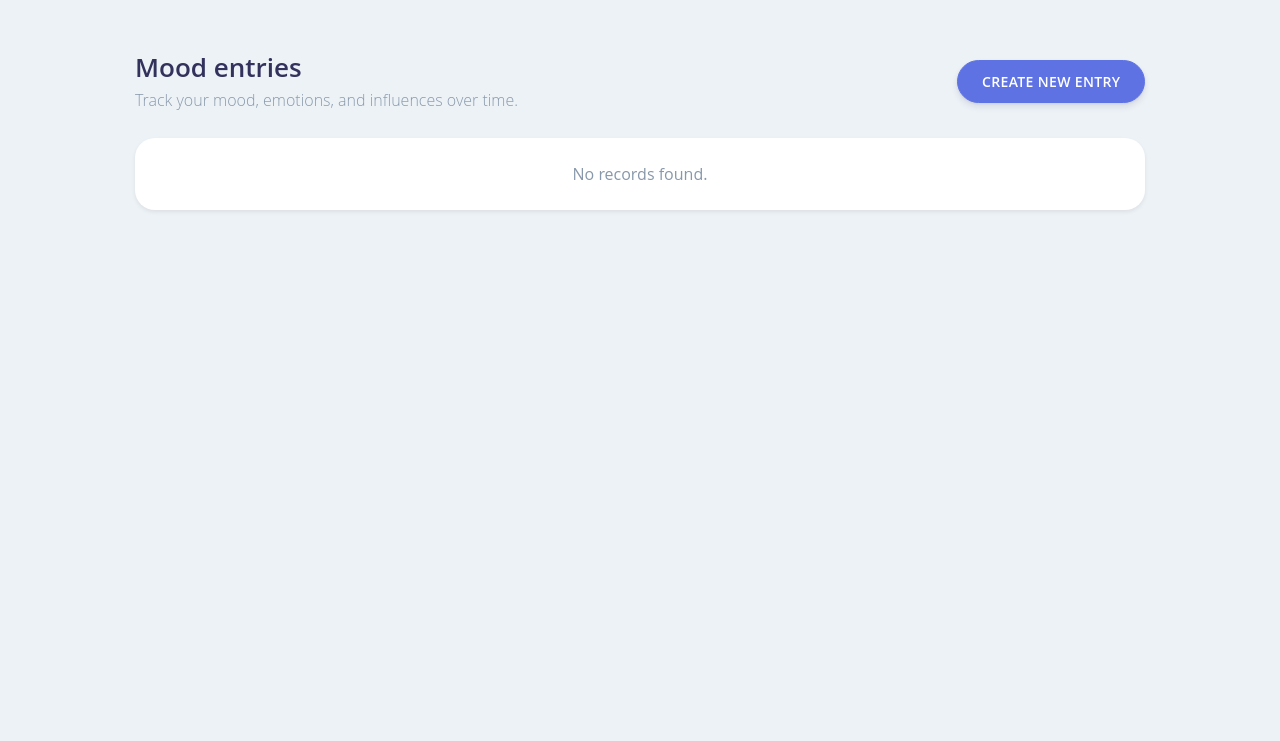
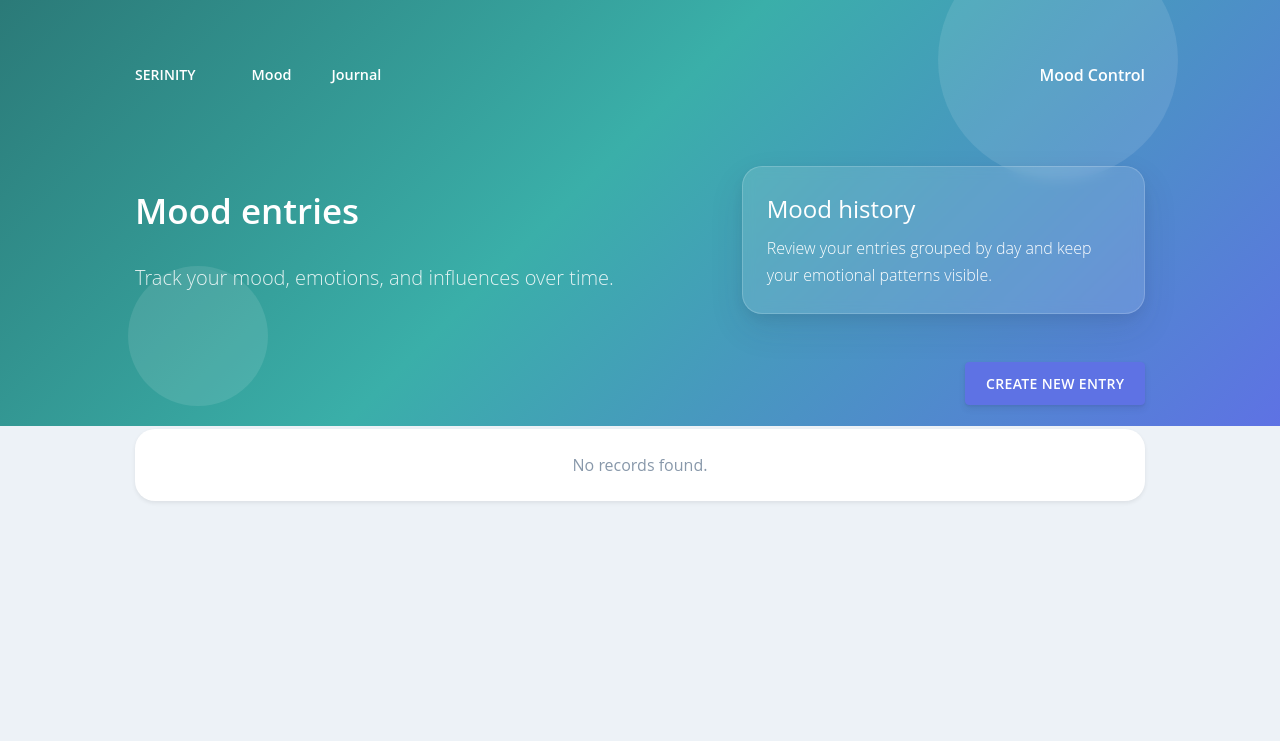
Before and after one commit to Gl3diator/Esprit-PIDEV-3A25-2526-Serinity, a Symfony app: template project/templates/mood_entry/index.html.twig in a window 1280 px wide. Shown: the top 741 px of the page. After the commit the page ends 503 px from the top, so only its background shows below. Run offline with Twig, Linux system fonts and the light colour scheme; the template is opened without the code that fills it, so the values that code supplies are empty; some libraries are stand-ins or nearby versions.

Commit message:
feat(serinity-web): use argon template components

```diff
--- /dev/null
+++ b/project/public/argon/css/serinity-front.css
@@ -0,0 +1,128 @@
+.serinity-hero {
+    position: relative;
+    overflow: hidden;
+    background: linear-gradient(135deg, #2b7a78 0%, #3aafa9 45%, #5e72e4 100%);
+    padding-top: 2rem;
+    padding-bottom: 7rem;
+}
+
+.serinity-hero::before,
+.serinity-hero::after {
+    content: "";
+    position: absolute;
+    border-radius: 50%;
+    background: rgba(255, 255, 255, 0.10);
+}
+
+.serinity-hero::before {
+    width: 240px;
+    height: 240px;
+    top: -60px;
+    right: 8%;
+}
+
+.serinity-hero::after {
+    width: 140px;
+    height: 140px;
+    bottom: 20px;
+    left: 10%;
+}
+
+.serinity-navbar {
+    background: transparent;
+}
+
+.serinity-navbar .navbar-brand,
+.serinity-navbar .nav-link,
+.serinity-navbar .navbar-text {
+    color: #fff !important;
+    font-weight: 600;
+}
+
+.serinity-page-wrap {
+    margin-top: -4rem;
+    position: relative;
+    z-index: 10;
+}
+
+.serinity-glass-card {
+    background: rgba(255, 255, 255, 0.12);
+    border: 1px solid rgba(255, 255, 255, 0.18);
+    border-radius: 1.25rem;
+    backdrop-filter: blur(6px);
+    color: #fff;
+}
+
+.text-white-75 {
+    color: rgba(255, 255, 255, 0.85);
+}
+
+.serinity-surface-card {
+    border: 0;
+    border-radius: 1.25rem;
+    background: #ffffff;
+}
+
+.serinity-pill {
+    border-radius: 999px;
+}
+
+.serinity-badge-pill {
+    border-radius: 999px;
+    padding: 0.5rem 0.9rem;
+}
+
+.serinity-card-tag {
+    border-radius: 999px;
+    padding: 0.45rem 0.9rem;
+    display: inline-block;
+}
+
+.serinity-section-title {
+    margin-bottom: 0.75rem;
+}
+
+.serinity-form-box {
+    border: 1px solid #e9ecef;
+    border-radius: 1rem;
+    padding: 1rem;
+    background: #ffffff;
+}
+
+.choice-pill-input {
+    position: absolute;
+    opacity: 0;
+    pointer-events: none;
+}
+
+.choice-pill-item {
+    display: inline-block;
+    margin: 0 0.5rem 0.5rem 0;
+}
+
+.choice-pill-label {
+    display: inline-block;
+    padding: 0.6rem 1rem;
+    border-radius: 999px;
+    border: 1px solid #dfe6e9;
+    background: #f8f9fe;
+    color: #525f7f;
+    font-size: 0.88rem;
+    font-weight: 600;
+    cursor: pointer;
+    transition: all 0.2s ease-in-out;
+    margin-bottom: 0;
+}
+
+.choice-pill-label:hover {
+    border-color: #5e72e4;
+    color: #5e72e4;
+    transform: translateY(-1px);
+}
+
+.choice-pill-input:checked + .choice-pill-label {
+    background: #5e72e4;
+    border-color: #5e72e4;
+    color: #fff;
+    box-shadow: 0 6px 14px rgba(94, 114, 228, 0.22);
+}
--- a/project/templates/base.html.twig
+++ b/project/templates/base.html.twig
@@ -6,10 +6,11 @@
         <title>{% block title %}Serinity{% endblock %}</title>
 
         {% block stylesheets %}
-        <link rel="stylesheet" href="{{ asset('argon/css/nucleo-icons.css') }}">
-        <link rel="stylesheet" href="{{ asset('argon/css/font-awesome.css') }}">
-        <link rel="stylesheet" href="{{ asset('argon/css/argon-design-system.min.css') }}">
-        <link rel="stylesheet" href="{{ asset('argon/css/serinity-overrides.css') }}">
+            <link rel="stylesheet" href="{{ asset('argon/css/nucleo-icons.css') }}">
+            <link rel="stylesheet" href="{{ asset('argon/css/font-awesome.css') }}">
+            <link rel="stylesheet" href="{{ asset('argon/css/argon-design-system.min.css') }}">
+            <link rel="stylesheet" href="{{ asset('argon/css/serinity-overrides.css') }}">
+            <link rel="stylesheet" href="{{ asset('argon/css/serinity-front.css') }}">
         {% endblock %}
     </head>
     <body>
--- /dev/null
+++ b/project/templates/front/base_front.html.twig
@@ -0,0 +1,50 @@
+{% extends 'base.html.twig' %}
+
+{% block title %}Serinity{% endblock %}
+
+{% block body %}
+    <div class="serinity-hero">
+        <nav class="navbar navbar-expand-lg serinity-navbar">
+            <div class="container">
+                <a class="navbar-brand" href="{{ path('app_mood_entry_index') }}">SERINITY</a>
+
+                <div class="collapse navbar-collapse show">
+                    <ul class="navbar-nav mr-auto ml-4">
+                        <li class="nav-item">
+                            <a class="nav-link" href="{{ path('app_mood_entry_index') }}">Mood</a>
+                        </li>
+                        <li class="nav-item">
+                            <a class="nav-link" href="{{ path('app_journal_entry_index') }}">Journal</a>
+                        </li>
+                    </ul>
+
+                    <span class="navbar-text">Mood Control</span>
+                </div>
+            </div>
+        </nav>
+
+        <div class="container mt-5">
+            <div class="row align-items-center">
+                <div class="col-lg-7">
+                    <h1 class="display-3 text-white mb-3">{% block front_title %}Serinity{% endblock %}</h1>
+                    <p class="lead text-white-75 mb-0">
+                        {% block front_subtitle %}Your personal space for mood tracking and reflection.{% endblock %}
+                    </p>
+                </div>
+
+                <div class="col-lg-5 mt-4 mt-lg-0">
+                    <div class="serinity-glass-card p-4 shadow">
+                        {% block front_summary %}
+                            <h4 class="text-white mb-2">Mood Control</h4>
+                            <p class="mb-0">Track mood entries, review influences, and write journal reflections.</p>
+                        {% endblock %}
+                    </div>
+                </div>
+            </div>
+        </div>
+    </div>
+
+    <div class="container serinity-page-wrap mb-6">
+        {% block front_content %}{% endblock %}
+    </div>
+{% endblock %}
--- a/project/templates/mood_entry/index.html.twig
+++ b/project/templates/mood_entry/index.html.twig
@@ -1,16 +1,17 @@
-{% extends 'base.html.twig' %}
+{% extends 'front/base_front.html.twig' %}
 
 {% block title %}Mood entries{% endblock %}
+{% block front_title %}Mood entries{% endblock %}
+{% block front_subtitle %}Track your mood, emotions, and influences over time.{% endblock %}
+{% block front_summary %}
+    <h4 class="text-white mb-2">Mood history</h4>
+    <p class="mb-0">Review your entries grouped by day and keep your emotional patterns visible.</p>
+{% endblock %}
 
-{% block body %}
-    <div class="container mt-5 mb-6">
+{% block front_content %}
     <div class="row mb-4 align-items-center">
-            <div class="col">
-                <h1 class="display-4 mb-0">Mood entries</h1>
-                <p class="text-muted mb-0">Track your mood, emotions, and influences over time.</p>
-            </div>
         <div class="col text-right">
-                <a href="{{ path('app_mood_entry_new') }}" class="btn btn-primary rounded-pill px-4">
+            <a href="{{ path('app_mood_entry_new') }}" class="btn btn-primary">
                 Create new entry
             </a>
         </div>
@@ -22,7 +23,7 @@
         </div>
 
         {% for mood_entry in group.entries %}
-                <div class="card border-0 shadow-sm mb-4" style="border-radius: 1.25rem; background: #ffffff;">
+            <div class="card serinity-surface-card shadow-sm mb-4">
                 <div class="card-body p-4">
                     <div class="row align-items-start">
                         <div class="col-md-9">
@@ -35,19 +36,19 @@
                                     {% endif %}
                                 </h3>
 
-                                    <span class="badge badge-pill badge-info mr-2 px-3 py-2">
+                                <span class="badge badge-pill badge-info mr-2 serinity-badge-pill">
                                     {{ mood_entry.momentType }}
                                 </span>
 
-                                    <span class="badge badge-pill badge-primary px-3 py-2">
+                                <span class="badge badge-pill badge-primary serinity-badge-pill">
                                     {{ mood_entry.moodLevel }}/5
                                 </span>
                             </div>
 
                             <div class="mb-3">
-                                    <h5 class="text-muted mb-2">Emotions</h5>
+                                <h5 class="text-muted serinity-section-title">Emotions</h5>
                                 {% for emotion in mood_entry.emotions %}
-                                        <span class="badge badge-secondary mr-1 mb-1 px-3 py-2" style="border-radius: 999px;">
+                                    <span class="badge badge-secondary mr-1 mb-1 serinity-card-tag">
                                         {{ emotion.name }}
                                     </span>
                                 {% else %}
@@ -56,9 +57,9 @@
                             </div>
 
                             <div class="mb-0">
-                                    <h5 class="text-muted mb-2">Influences</h5>
+                                <h5 class="text-muted serinity-section-title">Influences</h5>
                                 {% for influence in mood_entry.influences %}
-                                        <span class="badge badge-default mr-1 mb-1 px-3 py-2" style="border-radius: 999px;">
+                                    <span class="badge badge-default mr-1 mb-1 serinity-card-tag">
                                         {{ influence.name }}
                                     </span>
                                 {% else %}
@@ -68,10 +69,10 @@
                         </div>
 
                         <div class="col-md-3 text-md-right mt-3 mt-md-0">
-                                <a href="{{ path('app_mood_entry_show', {'id': mood_entry.id}) }}" class="btn btn-sm btn-info ">
+                            <a href="{{ path('app_mood_entry_show', {'id': mood_entry.id}) }}" class="btn btn-sm btn-info mb-2">
                                 Show
                             </a>
-                                <a href="{{ path('app_mood_entry_edit', {'id': mood_entry.id}) }}" class="btn btn-sm btn-secondary ">
+                            <a href="{{ path('app_mood_entry_edit', {'id': mood_entry.id}) }}" class="btn btn-sm btn-secondary mb-2">
                                 Edit
                             </a>
                         </div>
@@ -80,11 +81,10 @@
             </div>
         {% endfor %}
     {% else %}
-            <div class="card border-0 shadow-sm" style="border-radius: 1.25rem; background: #ffffff;">
+        <div class="card serinity-surface-card shadow-sm">
             <div class="card-body text-center text-muted">
                 No records found.
             </div>
         </div>
     {% endfor %}
-    </div>
 {% endblock %}
```
Also changed, not shown: project/templates/journal_entry/edit.html.twig (+12 -8 lines), project/templates/journal_entry/index.html.twig (+14 -14 lines), project/templates/journal_entry/new.html.twig (+11 -7 lines), project/templates/journal_entry/show.html.twig (+13 -9 lines), project/templates/mood_entry/edit.html.twig (+12 -8 lines), project/templates/mood_entry/new.html.twig (+11 -7 lines), project/templates/mood_entry/show.html.twig (+17 -17 lines). Lines whose indentation alone changed are shown as unchanged.
